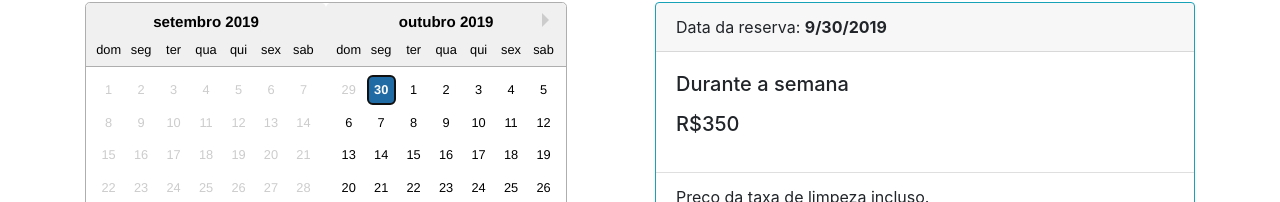
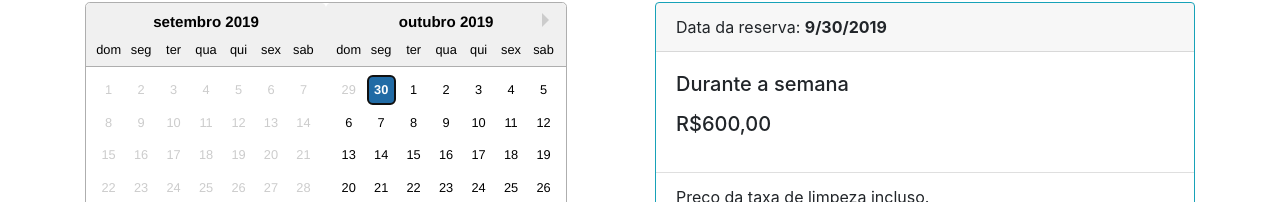
Before and after one commit to lucasgaricoix/santa-monica-web, a React (Create React App) app: page / in a window 1280 px wide. Shown: the part 1145-1347 px from the top of the page. Built offline with nearby package versions, Linux system fonts and the light colour scheme; no server answers.

Commit message:
Alterando os preços e refatorando os componentes

```diff
--- a/src/components/ModalForm.tsx
+++ b/src/components/ModalForm.tsx
@@ -5,16 +5,16 @@ import styled from "styled-components";
 import emailjs from 'emailjs-com';
 
 type Props = {
-  showModal: boolean,
-  handleShowModal(): void
-  bookDate: Date
+  showModal: boolean;
+  handleShowModal(): void;
+  bookDate: Date;
+  price: number;
 }
 
 type State = {
   name: string,
   email: string,
   phoneNumber: string,
-  bookDate: Date,
   coolMessage: string,
 }
 
@@ -23,7 +23,6 @@ class ModalForm extends React.Component<Props, State> {
     name: '',
     email: '',
     phoneNumber: '',
-    bookDate: this.props.bookDate,
     coolMessage: ''
   }
 
@@ -51,7 +50,7 @@ class ModalForm extends React.Component<Props, State> {
       name: this.state.name,
       email: this.state.email,
       phoneNumber: this.state.phoneNumber,
-      bookDate: this.state.bookDate,
+      bookDate: this.props.bookDate,
       coolMessage: this.state.coolMessage
     }
 
@@ -64,7 +63,7 @@ class ModalForm extends React.Component<Props, State> {
   sendEmail = (data: any) => {
     const dataForEmail = {
       ...data,
-      bookDate: this.state.bookDate.toLocaleDateString()
+      bookDate: this.props.bookDate.toLocaleDateString()
     }
     var serviceId = "default_service";
     var templateId = "template_UWnJeiK1";
@@ -74,8 +73,8 @@ class ModalForm extends React.Component<Props, State> {
   }
 
   render() {
-    const { showModal, handleShowModal } = this.props;
-    const { name, email, phoneNumber, bookDate, coolMessage } = this.state;
+    const { showModal, handleShowModal, bookDate } = this.props;
+    const { name, email, phoneNumber, coolMessage } = this.state;
     return (
       <>
         <Modal show={showModal} onHide={handleShowModal}>
@@ -85,6 +84,7 @@ class ModalForm extends React.Component<Props, State> {
           <Modal.Body>
             <p>Por favor, preencha este formulário, em breve nós vamos entrar em contato para confirmar a reserva.</p>
             <p>Reserva para o dia <Bold>{bookDate.toLocaleDateString()}</Bold></p>
+            <p>No valor de <Bold>R${this.props.price},00</Bold></p>
 
             <Form onSubmit={this.onSubmitForm}>
               <Form.Row>
--- a/src/pages/home/ViewPage.tsx
+++ b/src/pages/home/ViewPage.tsx
@@ -33,9 +33,16 @@ import './style/viewpage.css'
 
 registerLocale("pt-BR", ptBR);
 
-const WEEKDAY_PRICE = '350';
-const WEEKEND_PRICE = '650';
-const HOLIDAY_PRICE = '1500';
+const HOLIDAY_PRICE = 1200;
+const WEEKEND_PRICE = 800;
+const WEEKDAY_PRICE = 600;
+
+const HOLIDAYS = [
+  new Date('2019-12-24 03:00:00'),
+  new Date('2019-12-25 03:00:00'),
+  new Date('2019-12-31 03:00:00'),
+  new Date('2019-01-01 03:00:00')
+]
 
 type Props = {};
 
@@ -44,6 +51,7 @@ type State = {
   showMap: boolean;
   bookDate: Date;
   showModal: boolean;
+  price: number;
   bookings: Book[];
 };
 
@@ -53,6 +61,7 @@ class ViewPage extends React.Component<Props, State> {
     showMap: false,
     bookDate: new Date(),
     showModal: false,
+    price: 600,
     bookings: []
   };
 
@@ -72,9 +81,20 @@ class ViewPage extends React.Component<Props, State> {
     this.setState({ showMap: true });
   };
 
-  setBookDate = (date: Date) => {
-    if (this.state.bookDate) {
-      this.setState({ bookDate: date })
+  getPrices = (date: Date) => {
+    const day = date.getDay();
+    const holiday = HOLIDAYS.filter(filterDate => filterDate.getMonth() === date.getMonth() && filterDate.getDate() === date.getDate());
+
+      if (holiday.length > 0) {
+        return this.setState({ price: HOLIDAY_PRICE})
+      }
+
+      if (day === 0 || day === 5 || day === 6) {
+        return this.setState({ price: WEEKEND_PRICE })
+      }
+
+      if (day !== 0 && day !== 5 && day !== 6) {
+        return this.setState({ price: WEEKDAY_PRICE})
       }
   };
 
@@ -89,35 +109,35 @@ class ViewPage extends React.Component<Props, State> {
   }
 
   getBookingPrice() {
-    const { bookDate } = this.state;
-    const day = bookDate.getDay();
-    if (day !== 0 && day !== 6) {
+    const { price } = this.state;
+
+    switch(price) {
+      case HOLIDAY_PRICE:
+        return (
+          <div>
+            <p>Feriados e datas comemorativas</p>
+            <p>R${price},00</p>
+          </div>
+        )
+      case WEEKDAY_PRICE:
         return (
           <div>
             <p>Durante a semana</p>
-          <p>{`R$${WEEKDAY_PRICE}`}</p>
+            <p>R${price},00</p>
           </div>
         )
-    } else if (day === 0 || day === 6) {
+      case WEEKEND_PRICE:
         return (
           <div>
             <p>Finais de semana</p>
-          <p>{`R$${WEEKEND_PRICE}`}</p>
-        </div>
-      )
-    }
-    else {
-      return (
-        <div>
-          <p>Feriados e Natal</p>
-          <p>{`R$${HOLIDAY_PRICE}`}</p>
+            <p>R${price},00</p>
           </div>
         )
     }
   }
 
   render() {
-    const { showMap, bookDate, showModal } = this.state;
+    const { showMap, bookDate, showModal, price } = this.state;
     return (
       <>
         <Jumbotron className="jumbotron-container">
@@ -128,6 +148,7 @@ class ViewPage extends React.Component<Props, State> {
             handleShowModal={this.handleShowModal}
             showModal={showModal}
             bookDate={bookDate}
+            price={price}
           />
 
           <Form className="form-input-date" inline>
@@ -136,9 +157,10 @@ class ViewPage extends React.Component<Props, State> {
               <DatePicker
                 className="form-control"
                 selected={bookDate}
+                onSelect={date => this.getPrices(date)}
                 excludeDates={this.getExcludeDates()}
                 minDate={new Date()}
-                onChange={date => date && this.setBookDate(date)}
+                onChange={date => date && this.setState({bookDate: date})}
                 dateFormat="dd/MM/yyyy"
                 locale="pt-BR"
               />
@@ -234,8 +256,9 @@ class ViewPage extends React.Component<Props, State> {
                   <DatePicker
                     className="datepicker-available"
                     selected={this.state.bookDate}
+                    onSelect={date => this.getPrices(date)}
                     minDate={new Date()}
-                    onChange={date => date && this.setBookDate(date)}
+                    onChange={date => date && this.setState({bookDate: date})}
                     monthsShown={2}
                     excludeDates={this.getExcludeDates()}
                     locale="pt-BR"
```
Lines whose indentation alone changed are shown as unchanged.
